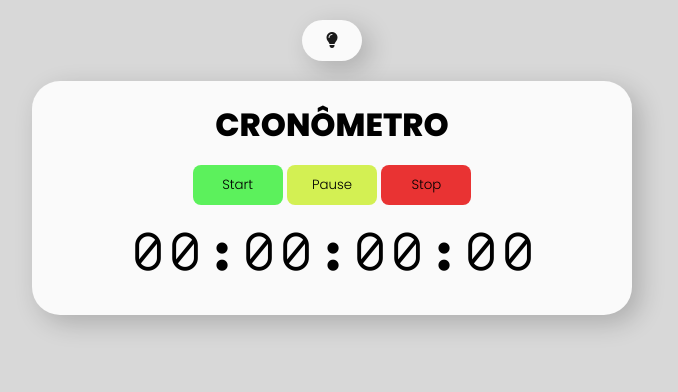
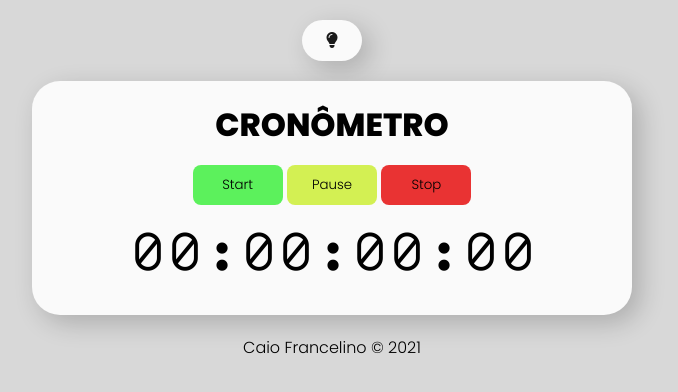
Before and after one commit to CaioFrancelino/cronometro, a plain HTML site: page index.html in a window 1280 px wide. Shown: the whole page, without its empty margins (308-986 px from the left). Drawn offline with Linux system fonts and the light colour scheme.

Commit message:
adição de lower third

```diff
--- a/index.html
+++ b/index.html
@@ -21,6 +21,7 @@
             00:00:00:00
         </h2>
     </div>
+    <p>Caio Francelino © 2021</p>
     <script src="theme-toggle.js"></script>
     <script src="cronometroscript.js"></script>
 </body>
--- a/style.css
+++ b/style.css
@@ -49,6 +49,12 @@ a{
     padding: 2em;
     margin: -2em;
 }
+
+p{
+    text-align: center;
+    margin-top: 20px;
+}
+
 
 #container-toggle {
     max-width: 60px;
```
